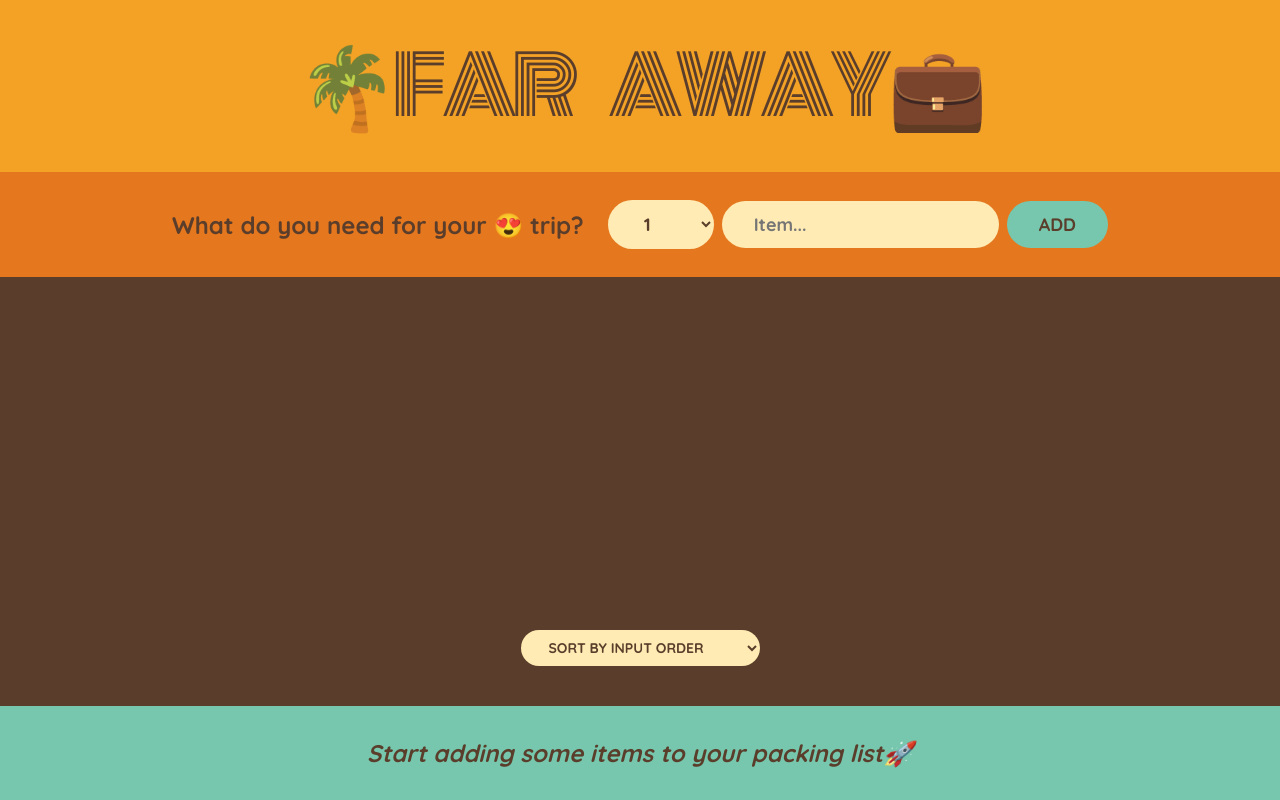
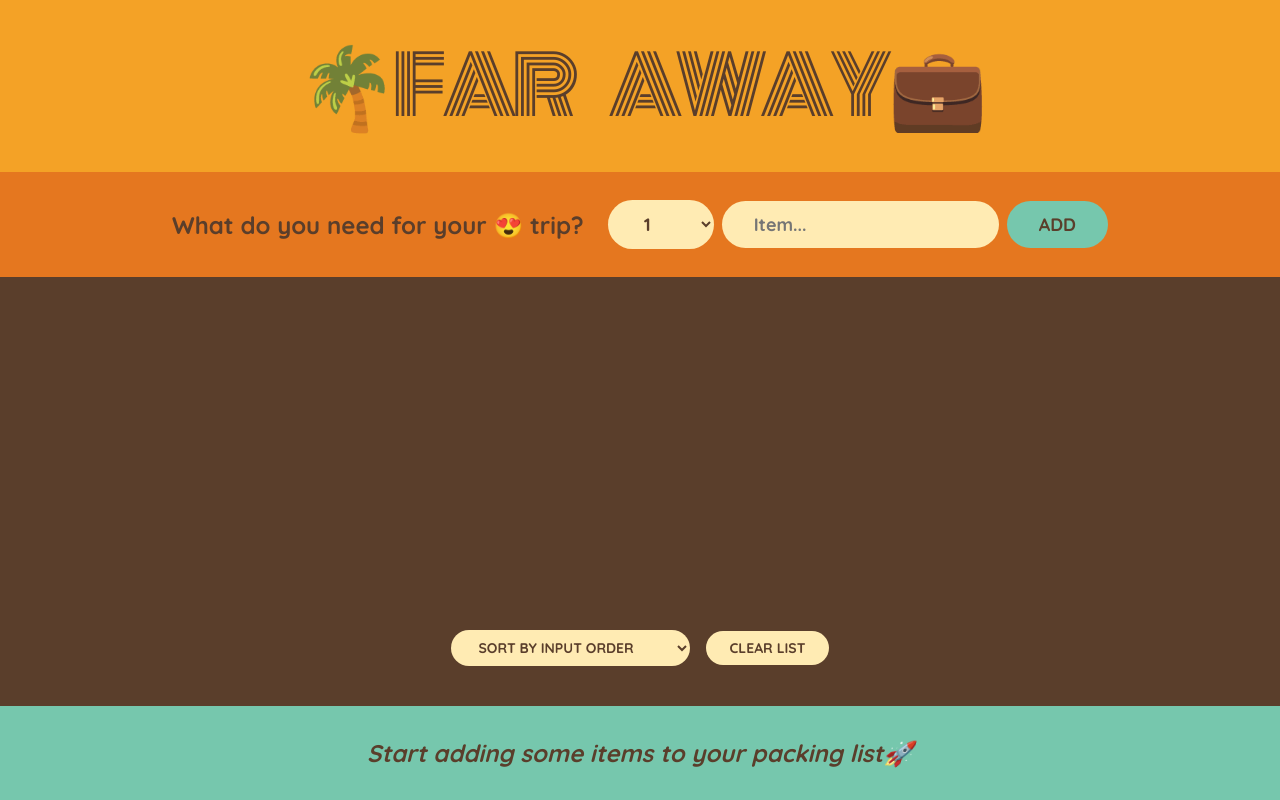
Before and after one commit to Raushan022/travel-list, a React (Vite) app: page / in a window 1280 px wide. Built offline with nearby package versions, Linux system fonts and the light colour scheme.

Commit message:
clear the list

```diff
--- a/src/App.jsx
+++ b/src/App.jsx
@@ -20,6 +20,16 @@
     );
   }
 
+  const handleClearList = () => {
+    const confirmed = window.confirm(
+      "Are you sure you want to delete all items?"
+    );
+
+    if (confirmed) {
+      setItems([]);
+    }
+  };
+
   return (
     <div className="app">
       <Logo />
@@ -28,6 +38,7 @@
         items={items}
         onDelteItem={handleDeleteItem}
         onToggleItems={handleToggleItem}
+        onClearList={handleClearList}
       />
       <Stats items={items} />
     </div>
@@ -79,7 +90,7 @@
   );
 }
 
-function PackagingList({ items, onDelteItem, onToggleItems }) {
+function PackagingList({ items, onClearList, onDelteItem, onToggleItems }) {
   const [sortBy, setSortBy] = useState("input");
 
   let sortedItems;
@@ -116,6 +127,7 @@
           <option value="description">Sort by description</option>
           <option value="packed">Sort by packed status</option>
         </select>
+        <button onClick={onClearList}>Clear List</button>
       </div>
     </div>
   );
```
